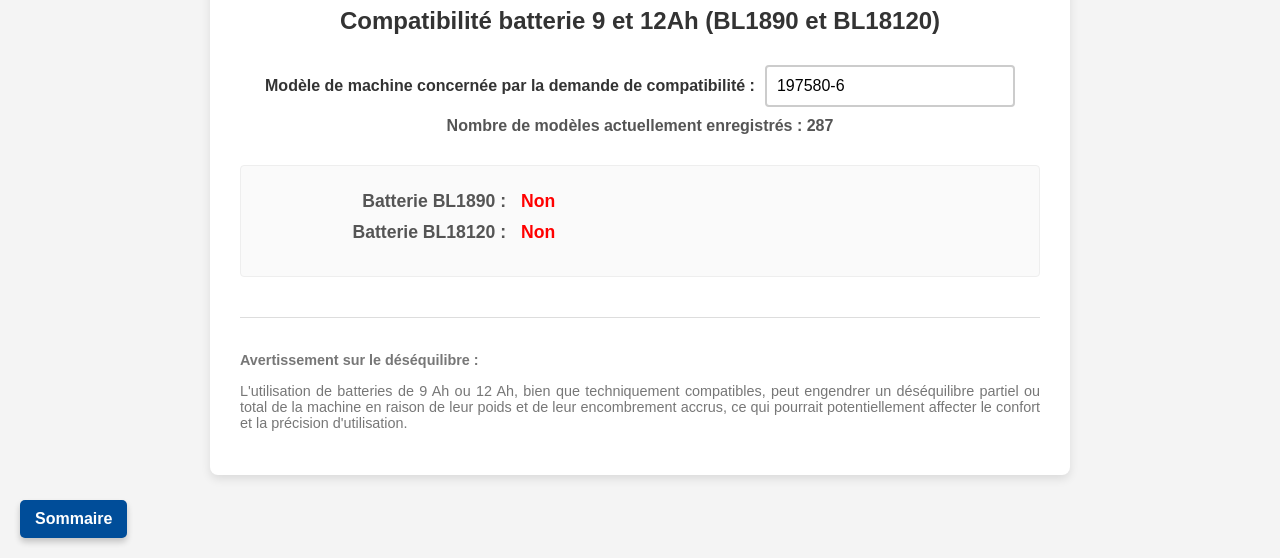
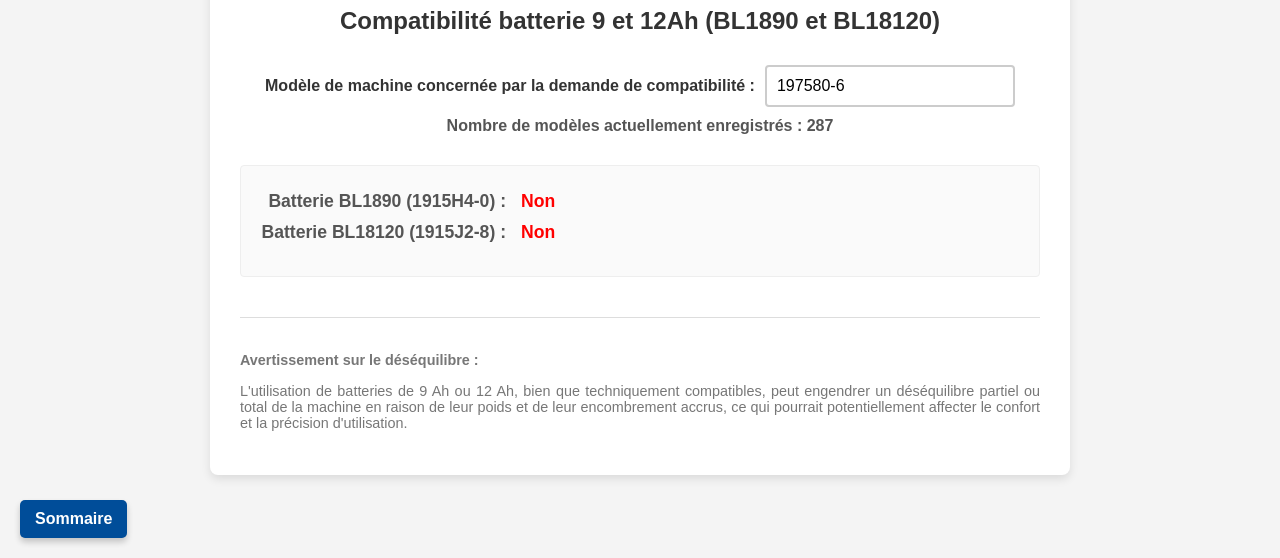
Before and after one commit to partage-support-technique/batterie-9-et-12-LXT.io, a plain HTML site: page index.html in a window 1280 px wide. Both pictures are taken after a click on the element "197580-6". Shown: the part 242-800 px from the top of the page. Drawn offline with Linux system fonts and the light colour scheme.

Commit message:
Update index.html

```diff
--- a/index.html
+++ b/index.html
@@ -162,11 +162,11 @@
 
         <div id="results-container" style="display: none;">
             <div class="result-line">
-                <span class="result-label">Batterie BL1890 :</span>
+                <span class="result-label">Batterie BL1890 (1915H4-0) :</span>
                 <span id="bl1890-result"></span>
             </div>
             <div class="result-line">
-                <span class="result-label">Batterie BL18120 :</span>
+                <span class="result-label">Batterie BL18120 (1915J2-8) :</span>
                 <span id="bl18120-result"></span>
             </div>
         </div>
```
